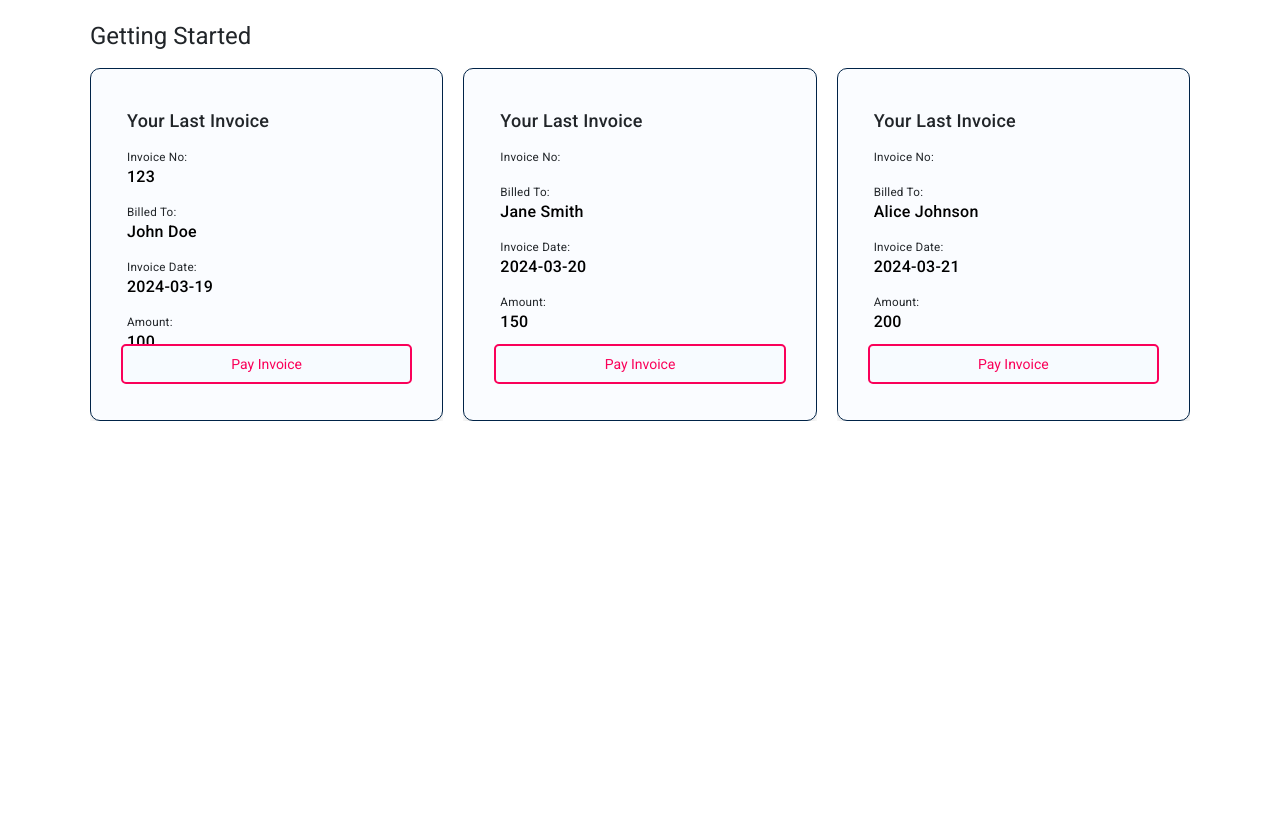
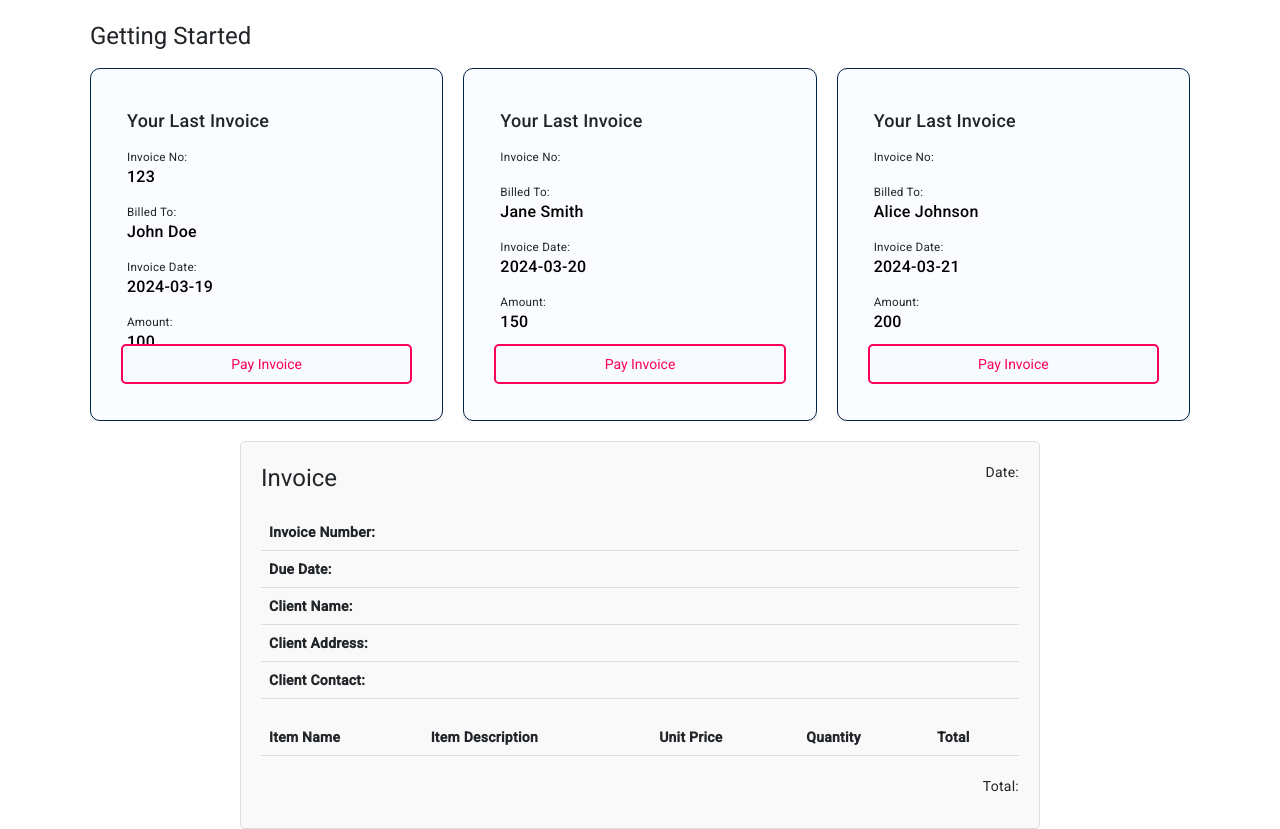
Before and after one commit to AadarshThakur03/Invoice, an Angular app in the folder QuickBill/: page /user-dashboard in a window 1280 px wide. Before the commit the page ends 800 px from the top, so only its background shows below. Built offline with nearby package versions, Linux system fonts and the light colour scheme.

Commit message:
Card added

```diff
--- a/QuickBill/src/app/app.component.css
+++ b/QuickBill/src/app/app.component.css
@@ -3,3 +3,8 @@
 /* #1E2761, #408EC6, #7A2048  */
 
 /* #fa2571 */
+h1{
+    font: normal !important;
+    letter-spacing: normal;
+    margin: 0px !important;
+}
--- a/QuickBill/src/app/component/sidebar/sidebar.component.ts
+++ b/QuickBill/src/app/component/sidebar/sidebar.component.ts
@@ -1,7 +1,6 @@
 import { Component, EventEmitter, Input, Output } from '@angular/core';
 import { LoginComponent } from '../../screens/login/login.component';
 import { RegisterComponent } from '../../screens/register/register.component';
-import { Router } from '@angular/router';
 
 @Component({
   selector: 'app-sidebar',
@@ -14,7 +13,6 @@ export class SidebarComponent {
 
   // @Output() screenSelected= new EventEmitter<string>();
   @Output() screenSelected = new EventEmitter<string>();
-  constructor(private router: Router) {}
 
   list = [
     {
@@ -47,7 +45,6 @@ export class SidebarComponent {
     // },
   ];
   selectScreen(component: string) {
-    this.router.navigateByUrl(component);
     this.screenSelected.emit(component);
   }
 }
--- a/QuickBill/src/app/component/user-dashboard/user-dashboard.component.css
+++ b/QuickBill/src/app/component/user-dashboard/user-dashboard.component.css
@@ -90,3 +90,48 @@
     margin: 0px;
     margin-bottom: 15px;
   }
+
+  .invoice {
+    margin: auto;
+    max-width: 800px;
+    padding: 20px;
+    border: 1px solid #ddd;
+    border-radius: 5px;
+    background-color: #f9f9f9;
+  }
+  .invoice-header {
+    display: flex;
+    justify-content: space-between;
+    margin-bottom: 20px;
+  }
+  .invoice-header h1 {
+    margin: 0;
+  }
+  .invoice-details {
+    margin-bottom: 20px;
+  }
+  .invoice-details table {
+    width: 100%;
+    border-collapse: collapse;
+  }
+  .invoice-details th, .invoice-details td {
+    padding: 8px;
+    border-bottom: 1px solid #ddd;
+    text-align: left;
+  }
+  .invoice-items {
+    margin-bottom: 20px;
+  }
+  .invoice-items table {
+    width: 100%;
+    border-collapse: collapse;
+  }
+  .invoice-items th, .invoice-items td {
+    padding: 8px;
+    border-bottom: 1px solid #ddd;
+    text-align: left;
+  }
+  .invoice-total {
+    margin-top: 20px;
+    text-align: right;
+  }
--- a/QuickBill/src/app/component/user-dashboard/user-dashboard.component.html
+++ b/QuickBill/src/app/component/user-dashboard/user-dashboard.component.html
@@ -33,3 +33,58 @@
     </mat-grid-tile>
   </mat-grid-list>
 </div>
+<div class="invoice">
+  <div class="invoice-header">
+    <h1>Invoice</h1>
+    <p>Date:</p>
+  </div>
+  <div class="invoice-details">
+    <table>
+      <tr>
+        <th>Invoice Number:</th>
+        <td></td>
+      </tr>
+      <tr>
+        <th>Due Date:</th>
+        <td></td>
+      </tr>
+      <tr>
+        <th>Client Name:</th>
+        <td></td>
+      </tr>
+      <tr>
+        <th>Client Address:</th>
+        <td></td>
+      </tr>
+      <tr>
+        <th>Client Contact:</th>
+        <td></td>
+      </tr>
+    </table>
+  </div>
+  <div class="invoice-items">
+    <table>
+      <thead>
+        <tr>
+          <th>Item Name</th>
+          <th>Item Description</th>
+          <th>Unit Price</th>
+          <th>Quantity</th>
+          <th>Total</th>
+        </tr>
+      </thead>
+      <tbody>
+        <tr *ngFor="">
+          <td>1234</td>
+          <td>"ADARSh</td>
+          <td>"RINKy"</td>
+          <td>6546</td>
+          <td>57657</td>
+        </tr>
+      </tbody>
+    </table>
+  </div>
+  <div class="invoice-total">
+    <p>Total: </p>
+  </div>
+</div>
```
